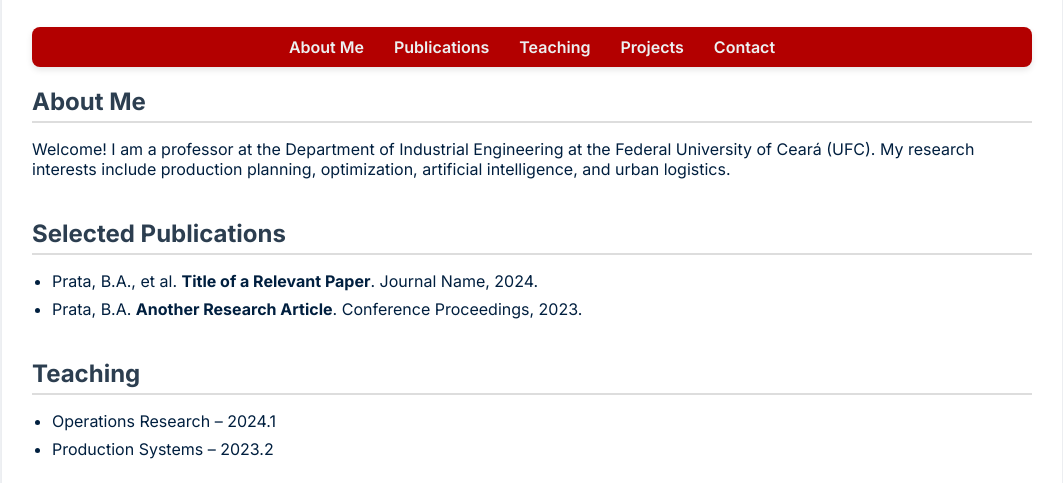
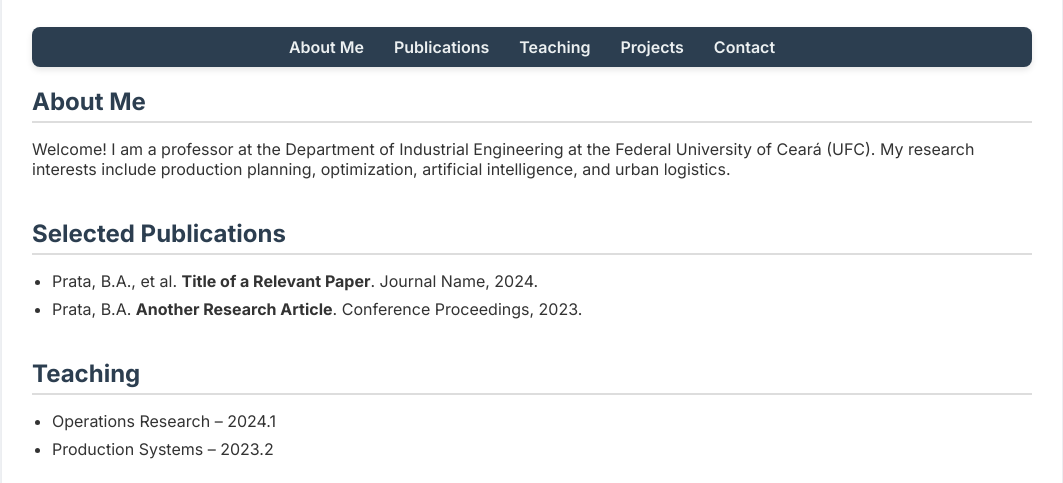
Before and after one commit to brunodeathayde/brunodeathayde.github.io, a plain HTML site: page index.html in a window 1280 px wide. Shown: the part 317-800 px from the top of the page, without its empty margins (108-1171 px from the left). Drawn offline with Linux system fonts and the light colour scheme.

Commit message:
style.css

```diff
--- a/style.css
+++ b/style.css
@@ -4,7 +4,7 @@ body {
     margin: 0;
     padding: 0;
     background-color: #f5f7fa;
-    color: #001F3F;
+    color: #333;
 }
 
 .container {
@@ -52,7 +52,7 @@ header {
 
 /* Navigation */
 nav {
-    background-color: #B30000;
+    background-color: #2c3e50;
     margin: 20px 0;
     border-radius: 8px;
     box-shadow: 0 3px 6px rgba(0,0,0,0.1);
```
